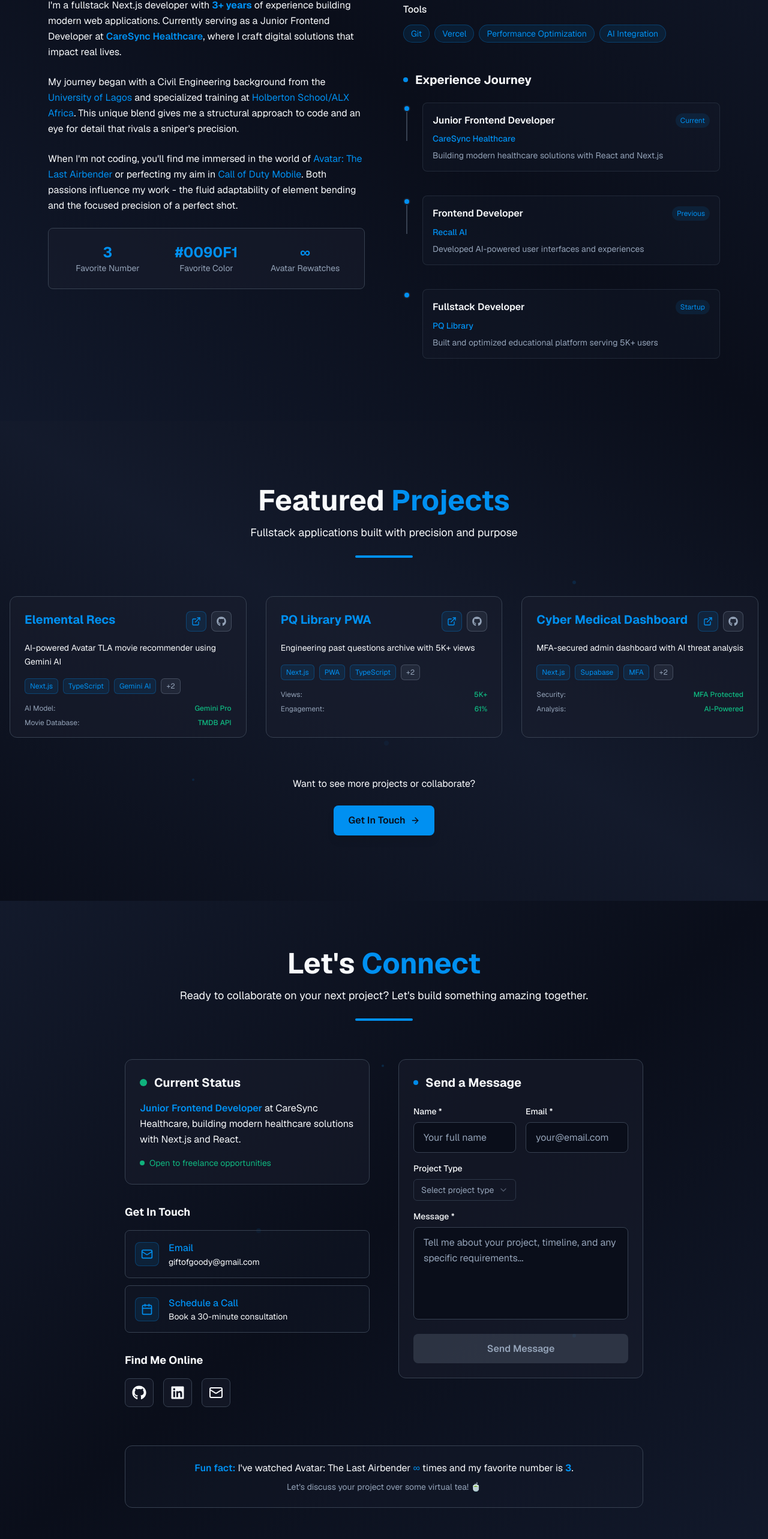
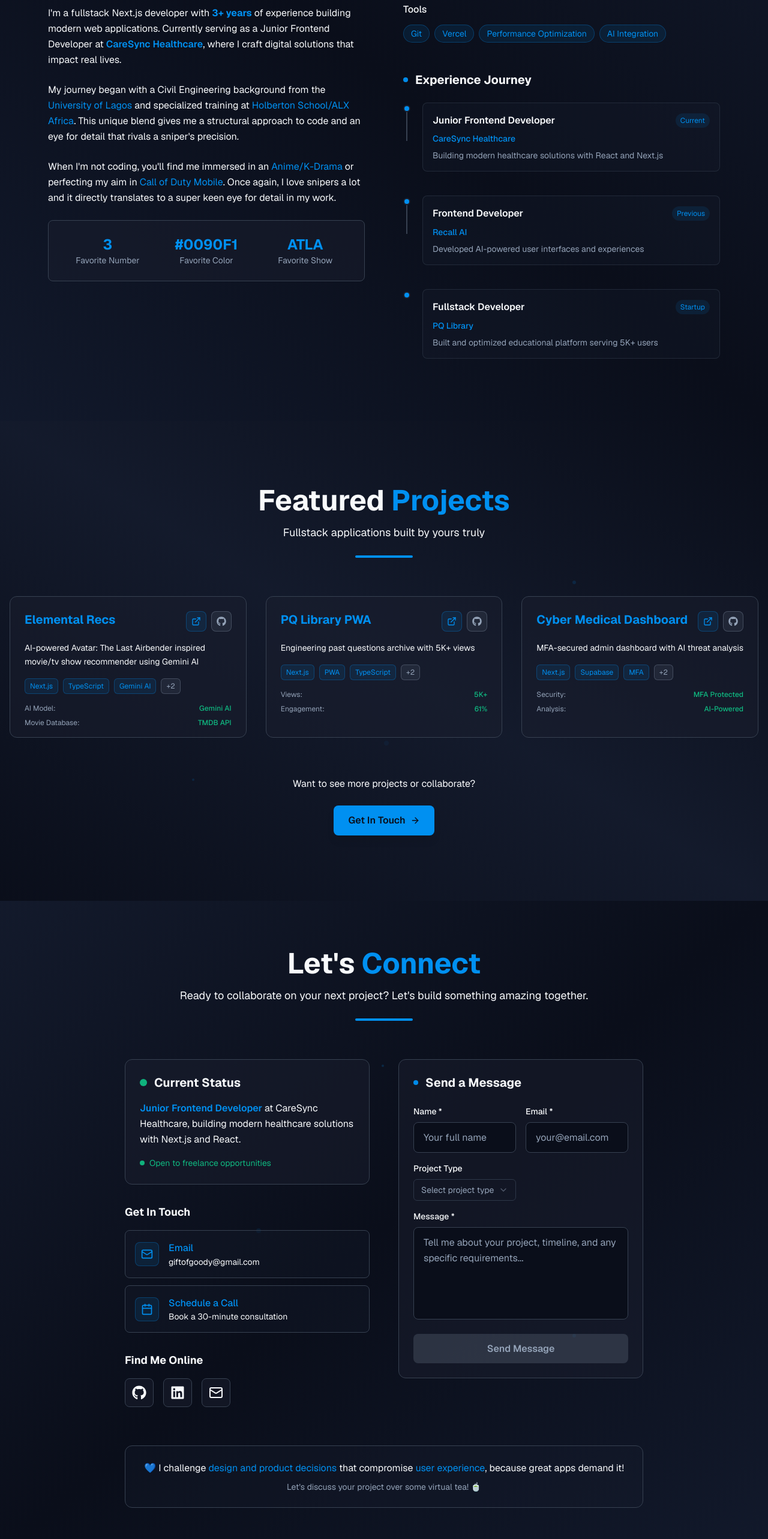
Before and after one commit to civilgoody/portfolio, a Next.js app: page / in a window 1280 px wide. Shown: the part 1244-3810 px from the top of the page at 60% size. Built offline with nearby package versions, Linux system fonts and the light colour scheme.

Commit message:
refactor(sections): update personal interests and descriptions

```diff
--- a/src/components/sections/about-section.tsx
+++ b/src/components/sections/about-section.tsx
@@ -51,15 +51,13 @@ export function AboutSection() {
               </p>
 
               <p className="text-secondary-foreground leading-relaxed">
-                When I&apos;m not coding, you&apos;ll find me immersed in the
-                world of{" "}
+                When I&apos;m not coding, you&apos;ll find me immersed in an {" "}
                 <span className="text-primary">
-                  Avatar: The Last Airbender
+                  Anime/K-Drama
                 </span>{" "}
                 or perfecting my aim in{" "}
                 <span className="text-primary">Call of Duty Mobile</span>.
-                Both passions influence my work - the fluid adaptability of
-                element bending and the focused precision of a perfect shot.
+                Once again, I love snipers a lot and it directly translates to a super keen eye for detail in my work.
               </p>
 
               {/* Fun Facts */}
@@ -75,9 +73,9 @@ export function AboutSection() {
                   <div className="text-sm text-muted">Favorite Color</div>
                 </div>
                 <div className="text-center">
-                  <div className="text-2xl font-bold text-primary">∞</div>
+                  <div className="text-2xl font-bold text-primary">ATLA</div>
                   <div className="text-sm text-muted">
-                    Avatar Rewatches
+                    Favorite Show
                   </div>
                 </div>
               </div>
--- a/src/components/sections/contact/contact-section.tsx
+++ b/src/components/sections/contact/contact-section.tsx
@@ -139,10 +139,8 @@ export function ContactSection() {
         <div className="text-center mt-16">
           <div className="bg-secondary-dark/30 border border-border rounded-xl p-6">
             <p className="text-secondary-foreground mb-2">
-              <span className="text-primary font-semibold">Fun fact:</span>{" "}
-              I&apos;ve watched Avatar: The Last Airbender{" "}
-              <span className="text-primary">∞</span> times and my favorite
-              number is <span className="text-primary font-bold">3</span>.
+              <span className="text-primary font-semibold">💙</span>{" "}
+              I challenge <span className="text-primary">design and product decisions</span> that compromise <span className="text-primary">user experience</span>, because great apps demand it!
             </p>
             <p className="text-muted text-sm">
               Let&apos;s discuss your project over some virtual tea! 🍵
--- a/src/components/sections/projects-section.tsx
+++ b/src/components/sections/projects-section.tsx
@@ -24,7 +24,7 @@ export function ProjectsSection() {
             Featured <span className="text-primary">Projects</span>
           </h2>
           <p className="text-text-secondary text-lg mb-6">
-            Fullstack applications built with precision and purpose
+            Fullstack applications built by yours truly
           </p>
           <div className="w-24 h-1 bg-primary mx-auto rounded-full" />
         </div>
--- a/src/lib/constants.ts
+++ b/src/lib/constants.ts
@@ -43,7 +43,7 @@ export const PROJECTS: Project[] = [
   {
     id: "elemental-recs",
     title: "Elemental Recs",
-    description: "AI-powered Avatar TLA movie recommender using Gemini AI",
+    description: "AI-powered Avatar: The Last Airbender inspired movie/tv show recommender using Gemini AI",
     details:
       "A fullstack Next.js application that combines my passion for Avatar: The Last Airbender with modern AI technology. Users can discover movies based on elemental themes, with personalized recommendations powered by Google's Gemini AI and real-time data from TMDB API.",
     technologies: [
@@ -56,7 +56,7 @@ export const PROJECTS: Project[] = [
     liveUrl: "https://e-recs.vercel.app",
     githubUrl: "https://github.com/civilgoody/elemental-recs",
     metrics: [
-      { label: "AI Model", value: "Gemini Pro" },
+      { label: "AI Model", value: "Gemini AI" },
       { label: "Movie Database", value: "TMDB API" },
       { label: "Theme", value: "Avatar TLA" },
     ],
```
